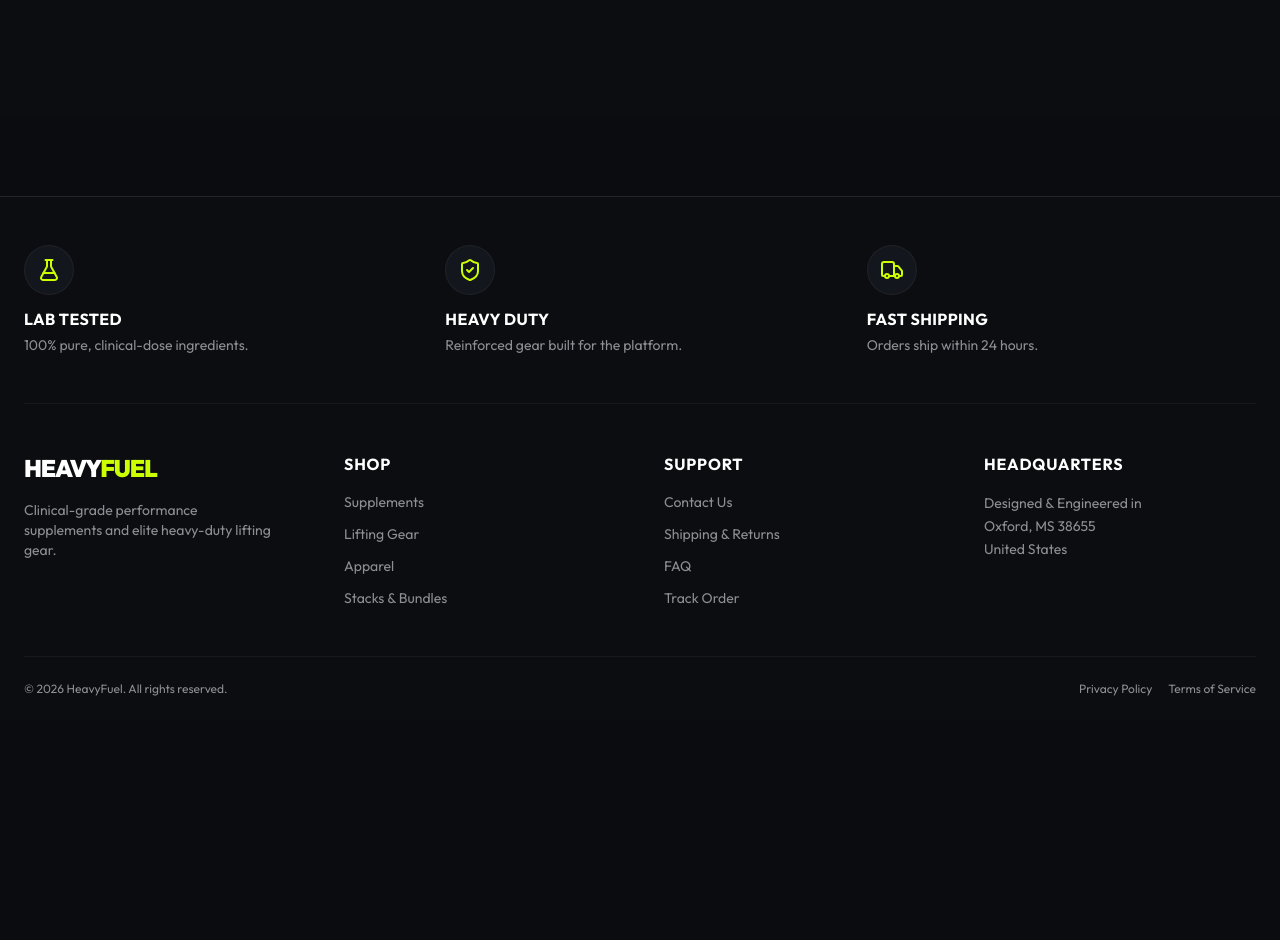
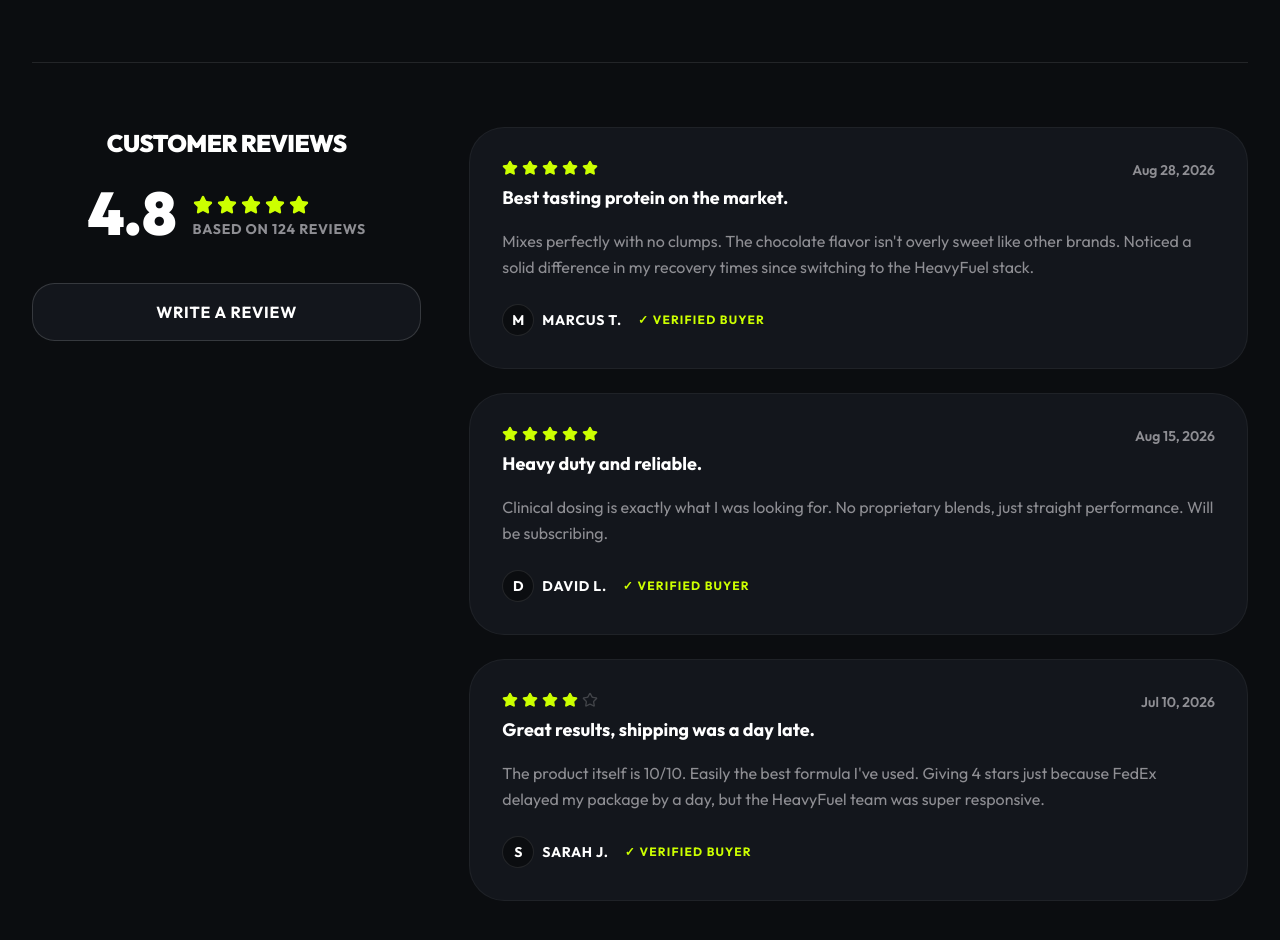
Before and after one commit to Aleks-Nikitin/heavy-fuel, a Next.js app: page /products/1 in a window 1280 px wide. Shown: the part 760-1700 px from the top of the page. Before the commit the page ends 1481 px from the top, so only its background shows below. Built offline with nearby package versions, Linux system fonts and the light colour scheme.

Commit message:
add: mock product reviews

```diff
--- a/app/products/[id]/page.tsx
+++ b/app/products/[id]/page.tsx
@@ -1,7 +1,7 @@
 import Image from "next/image";
 import Price from "@/components/product/price";
 import { PRODUCT_DATA } from "@/lib/project-utils";
-
+import Reviews from "@/components/product/reviews";
 export default function ProductPage() {
   const product = PRODUCT_DATA[0];
 
@@ -48,6 +48,7 @@ export default function ProductPage() {
             />
           </div>
         </div>
+        <Reviews />
       </div>
     </main>
   );
--- /dev/null
+++ b/components/product/reviews.tsx
@@ -0,0 +1,117 @@
+import { Star } from "lucide-react";
+
+const MOCK_REVIEWS = [
+  {
+    id: 1,
+    author: "Marcus T.",
+    date: "Aug 28, 2026",
+    rating: 5,
+    title: "Best tasting protein on the market.",
+    body: "Mixes perfectly with no clumps. The chocolate flavor isn't overly sweet like other brands. Noticed a solid difference in my recovery times since switching to the HeavyFuel stack.",
+  },
+  {
+    id: 2,
+    author: "David L.",
+    date: "Aug 15, 2026",
+    rating: 5,
+    title: "Heavy duty and reliable.",
+    body: "Clinical dosing is exactly what I was looking for. No proprietary blends, just straight performance. Will be subscribing.",
+  },
+  {
+    id: 3,
+    author: "Sarah J.",
+    date: "Jul 10, 2026",
+    rating: 4,
+    title: "Great results, shipping was a day late.",
+    body: "The product itself is 10/10. Easily the best formula I've used. Giving 4 stars just because FedEx delayed my package by a day, but the HeavyFuel team was super responsive.",
+  },
+];
+
+export default function Reviews() {
+  const averageRating = 4.8;
+  const totalReviews = 124;
+
+  return (
+    <section className="w-full py-16 mt-16 border-t border-white/10">
+      <div className="flex flex-col md:flex-row gap-12 items-start">
+        <div className="w-full md:w-1/3 flex flex-col gap-4 md:sticky top-24">
+          <h2 className="text-center text-2xl font-black uppercase text-white tracking-tight">
+            Customer Reviews
+          </h2>
+
+          <div className="flex justify-center items-end gap-4 mt-2">
+            <span className="text-6xl font-black text-white leading-none">
+              {averageRating}
+            </span>
+            <div className="flex flex-col gap-1 pb-1">
+              <div className="flex gap-1">
+                {[1, 2, 3, 4, 5].map((star) => (
+                  <Star
+                    key={star}
+                    className={`w-5 h-5 ${
+                      star <= Math.round(averageRating)
+                        ? "fill-[#CCFF00] text-[#CCFF00]"
+                        : "fill-transparent text-white/20"
+                    }`}
+                  />
+                ))}
+              </div>
+              <span className="text-[#8E8E93] text-sm uppercase font-bold tracking-wider">
+                Based on {totalReviews} reviews
+              </span>
+            </div>
+          </div>
+
+          <button className="mt-6 w-full py-4 rounded-xl border border-white/15 bg-[#13161C] text-white font-bold uppercase tracking-wider hover:bg-white/5 transition-colors">
+            Write a Review
+          </button>
+        </div>
+        <div className="w-full md:w-2/3 flex flex-col gap-6">
+          {MOCK_REVIEWS.map((review) => (
+            <div
+              key={review.id}
+              className="p-6 md:p-8 rounded-3xl bg-[#13161C] border border-white/5 flex flex-col gap-4"
+            >
+              <div className="flex justify-between items-start">
+                <div className="flex flex-col gap-2">
+                  <div className="flex gap-1">
+                    {[1, 2, 3, 4, 5].map((star) => (
+                      <Star
+                        key={star}
+                        className={`w-4 h-4 ${
+                          star <= review.rating
+                            ? "fill-[#CCFF00] text-[#CCFF00]"
+                            : "fill-transparent text-white/20"
+                        }`}
+                      />
+                    ))}
+                  </div>
+                  <h3 className="text-white font-bold text-lg">
+                    {review.title}
+                  </h3>
+                </div>
+                <span className="text-[#8E8E93] text-sm font-semibold whitespace-nowrap">
+                  {review.date}
+                </span>
+              </div>
+
+              <p className="text-[#8E8E93] leading-relaxed">{review.body}</p>
+
+              <div className="flex items-center gap-2 mt-2">
+                <span className="w-8 h-8 rounded-full bg-[#0B0D10] border border-white/10 flex items-center justify-center text-white font-bold text-sm">
+                  {review.author.charAt(0)}
+                </span>
+                <span className="text-white font-bold text-sm uppercase tracking-wider">
+                  {review.author}
+                </span>
+                <span className="text-[#CCFF00] text-xs font-bold uppercase tracking-widest ml-2 flex items-center gap-1">
+                  ✓ Verified Buyer
+                </span>
+              </div>
+            </div>
+          ))}
+        </div>
+      </div>
+    </section>
+  );
+}
```
